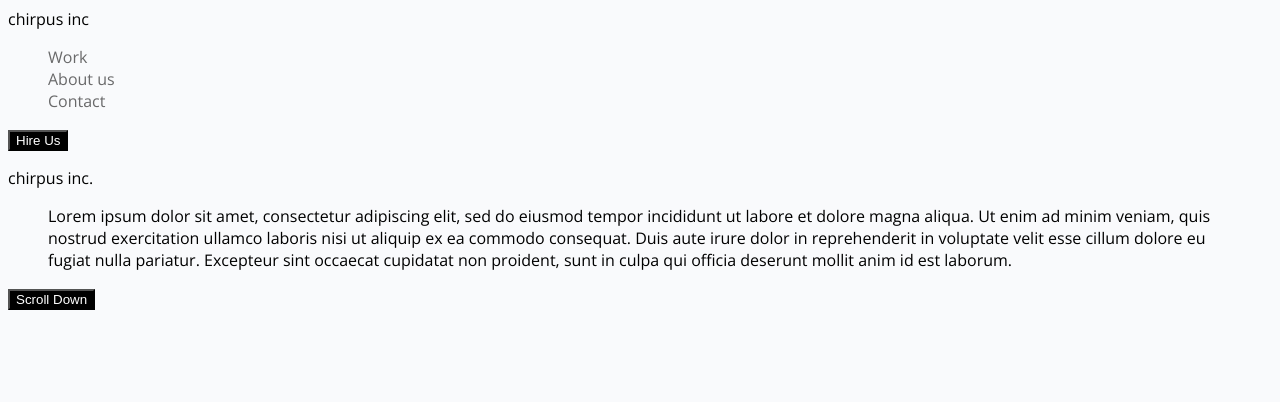
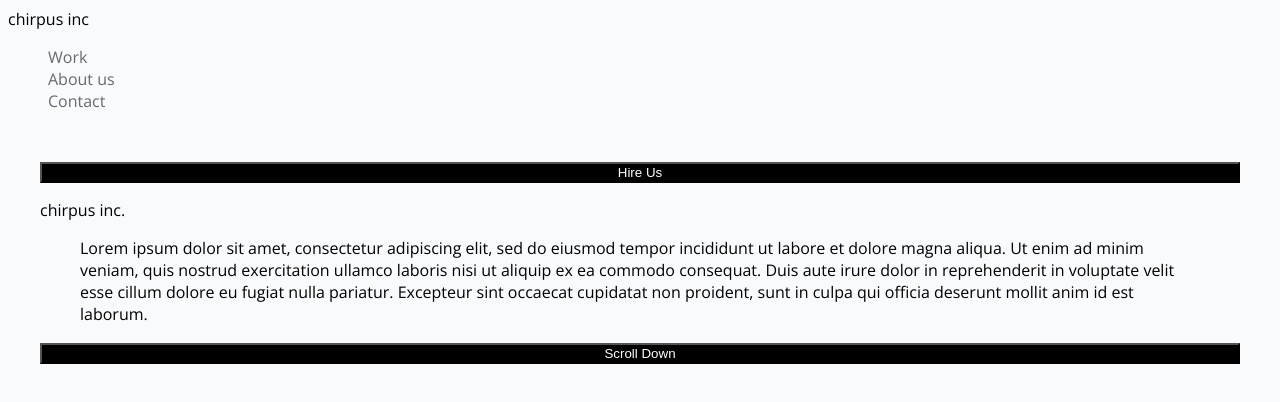
Before and after one commit to roseperuski/lab1, a plain HTML site: page index.html in a window 1280 px wide. Drawn offline with nearby package versions, Linux system fonts and the light colour scheme.

Commit message:
changed button width, visited link

```diff
--- a/styles.css
+++ b/styles.css
@@ -7,10 +7,13 @@ body{
 #company-link{
     color: #000;
 }
-a{
+a, a:visited{
     text-decoration: none;
     color: #69696a;
 
+}
+main{
+    padding: 2rem;
 }
 ul{
     list-style-type: none;
@@ -19,4 +22,8 @@ ul{
 button{
     color: #fff;
     background-color: #000;
+    text-align: center;
+    width: 100%;
+    margin: 0 auto;
+
 }
```
